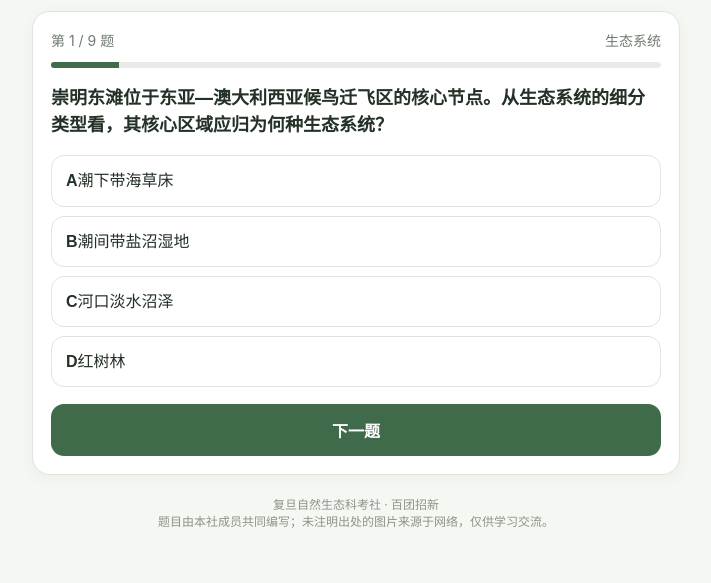
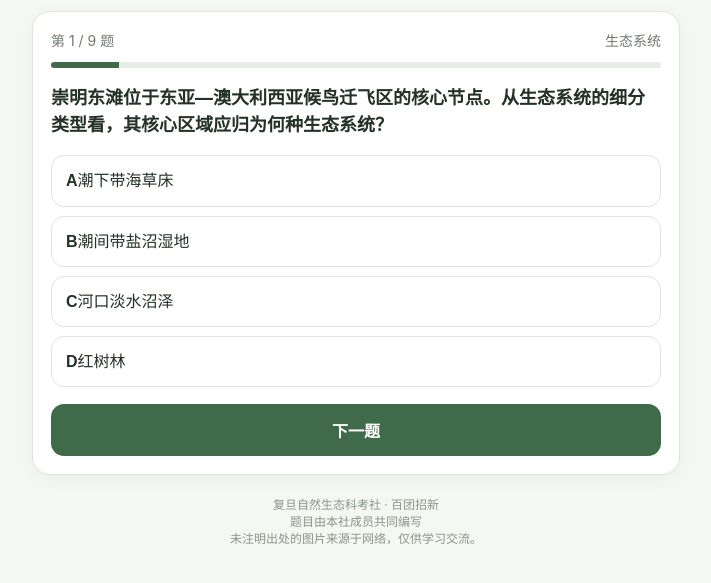
Before and after one commit to XiangruZhao/fudan-ecology-quiz, a plain HTML site: page index.html in a window 1280 px wide. Shown: the part 155-738 px from the top of the page, without its empty margins (284-995 px from the left). Drawn offline with Linux system fonts and the light colour scheme.

Commit message:
Split footer text into two lines

```diff
--- a/index.html
+++ b/index.html
@@ -18,7 +18,8 @@
 <h1>自然观察挑战</h1><p>昆虫 · 兽类 · 鸟类 · 两爬 · 植物 · 生态系统</p></section>
 <main id="app"></main><div class="footer">
   复旦自然生态科考社 · 百团招新<br>
-  题目由本社成员共同编写；未注明出处的图片来源于网络，仅供学习交流。
+  题目由本社成员共同编写<br>
+  未注明出处的图片来源于网络，仅供学习交流。
 </div></div>
 <script>
 let bank=[],current=[],answers=[],index=0;const letters=["A","B","C","D"];
```
